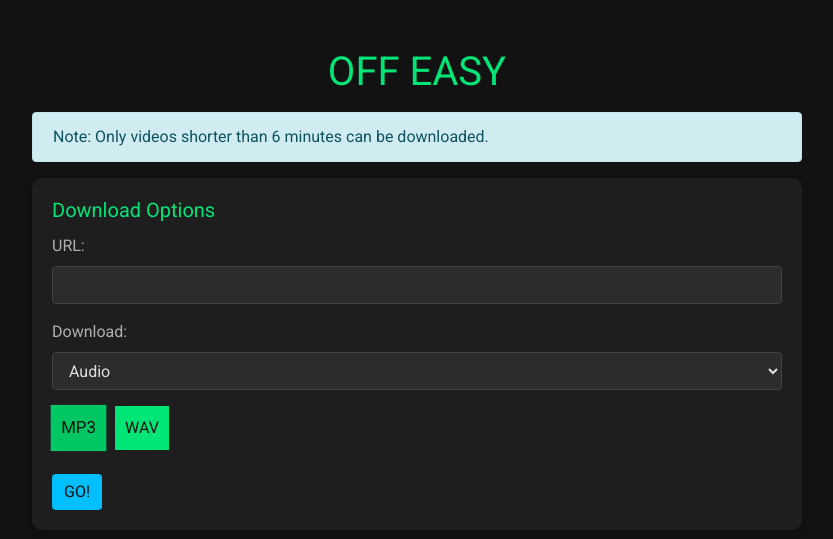
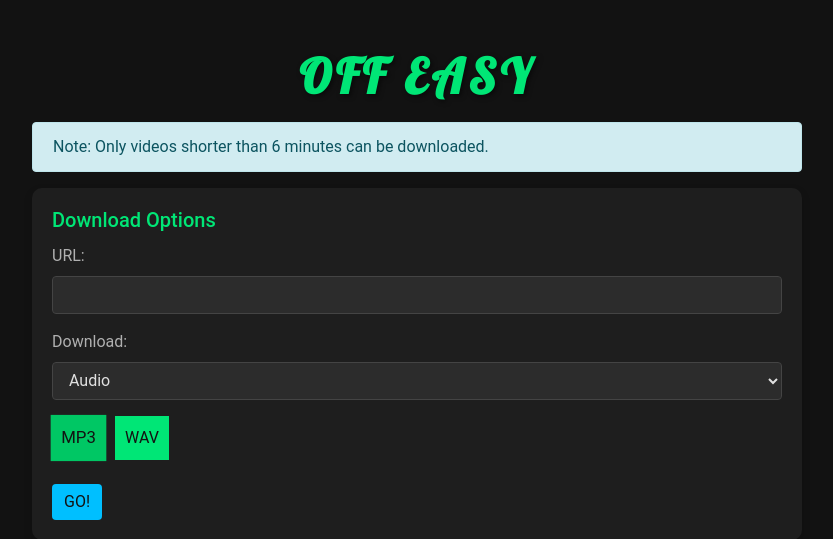
Before and after one commit to halcy8312/amida_web, a Flask app: page / in a window 1280 px wide. Shown: the top 539 px of the page, without its empty margins (223-1056 px from the left). Run offline with Flask 3, Linux system fonts and the light colour scheme; some libraries are stand-ins or nearby versions.

Commit message:
見た目更新A

```diff
--- a/static/css/style.css
+++ b/static/css/style.css
@@ -11,9 +11,14 @@ body {
     max-width: 800px;
 }
 
-header h1 {
+header h1.styled-title {
     text-align: center;
     color: #00E676; /* アクセントカラーとして緑を使用 */
+    font-family: 'Lobster', cursive;
+    font-size: 3em;
+    font-weight: bold;
+    letter-spacing: 0.1em;
+    text-shadow: 2px 2px 5px rgba(0, 0, 0, 0.5);
 }
 
 .card {
--- a/templates/index.html
+++ b/templates/index.html
@@ -5,12 +5,12 @@
     <meta name="viewport" content="width=device-width, initial-scale=1.0">
     <title>OFF EASY</title>
     <link href="https://stackpath.bootstrapcdn.com/bootstrap/4.5.2/css/bootstrap.min.css" rel="stylesheet">
-    <link href="https://fonts.googleapis.com/css2?family=Roboto:wght@400;700&display=swap" rel="stylesheet">
+    <link href="https://fonts.googleapis.com/css2?family=Lobster&display=swap" rel="stylesheet">
     <link rel="stylesheet" href="{{ url_for('static', filename='css/style.css') }}">
 </head>
 <body>
     <header class="container mt-5">
-        <h1>OFF EASY</h1>
+        <h1 class="styled-title">OFF EASY</h1>
     </header>
     <main class="container mt-3">
         <div class="alert alert-info" role="alert">
```
